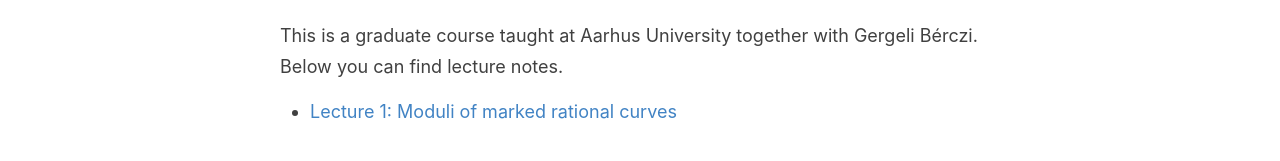
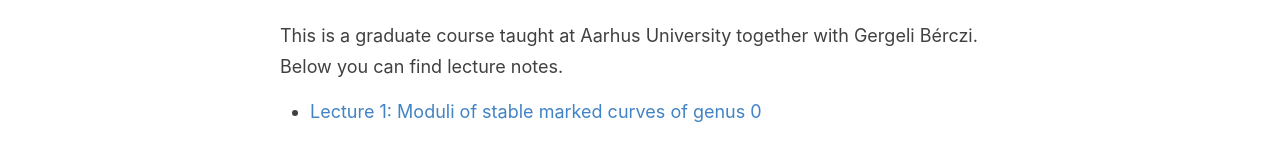
Before and after one commit to anddil/anddil.github.io, a Jekyll site: the page built from _pages/teaching.md, in a window 1280 px wide. Shown: the part 322-483 px from the top of the page. Built offline with Jekyll 4.4.1, drawn with Linux system fonts in a browser that asks for light colours.

Commit message:
Update teaching.md

```diff
--- a/_pages/teaching.md
+++ b/_pages/teaching.md
@@ -9,4 +9,4 @@
 
 This is a graduate course taught at Aarhus University together with Gergeli Bérczi. Below you can find lecture notes.
 
-- [Lecture 1: Moduli of marked rational curves](CohFT/Lecture1.pdf)
+- [Lecture 1: Moduli of stable marked curves of genus 0](CohFT/Lecture1.pdf)
```
